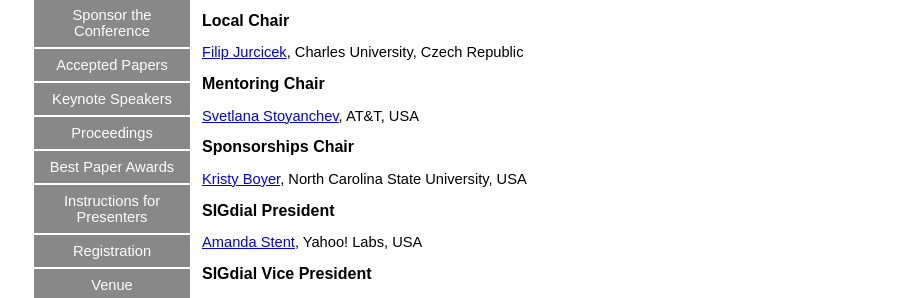
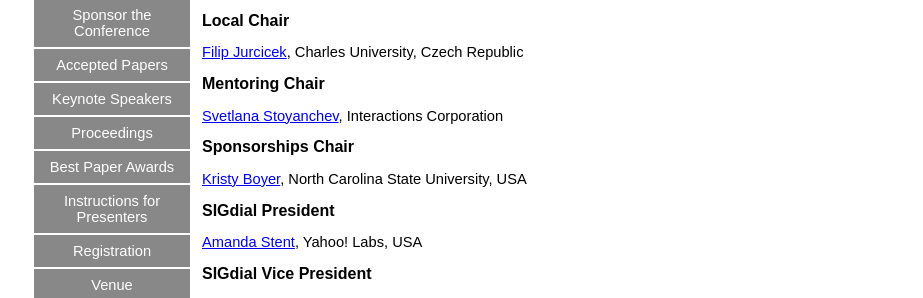
Before and after one commit to sigdial/sigdial2015, a Jekyll site: the page built from people.md, in a window 1280 px wide. Shown: the part 385-683 px from the top of the page, without its empty margins (178-1101 px from the left). Built offline with Jekyll 4.4.1, drawn with Linux system fonts in a browser that asks for light colours.

Commit message:
Update people.md

```diff
--- a/people.md
+++ b/people.md
@@ -17,7 +17,7 @@
 [Filip Jurcicek](http://ufal.mff.cuni.cz/filip-jurcicek), Charles University, Czech Republic
 
 ## Mentoring Chair
-[Svetlana Stoyanchev](http://www.cs.columbia.edu/~sstoyanchev), AT&T, USA
+[Svetlana Stoyanchev](http://www.cs.columbia.edu/~sstoyanchev), Interactions Corporation
 
 ## Sponsorships Chair
 [Kristy Boyer](http://people.engr.ncsu.edu/keboyer), North Carolina State University, USA
```
